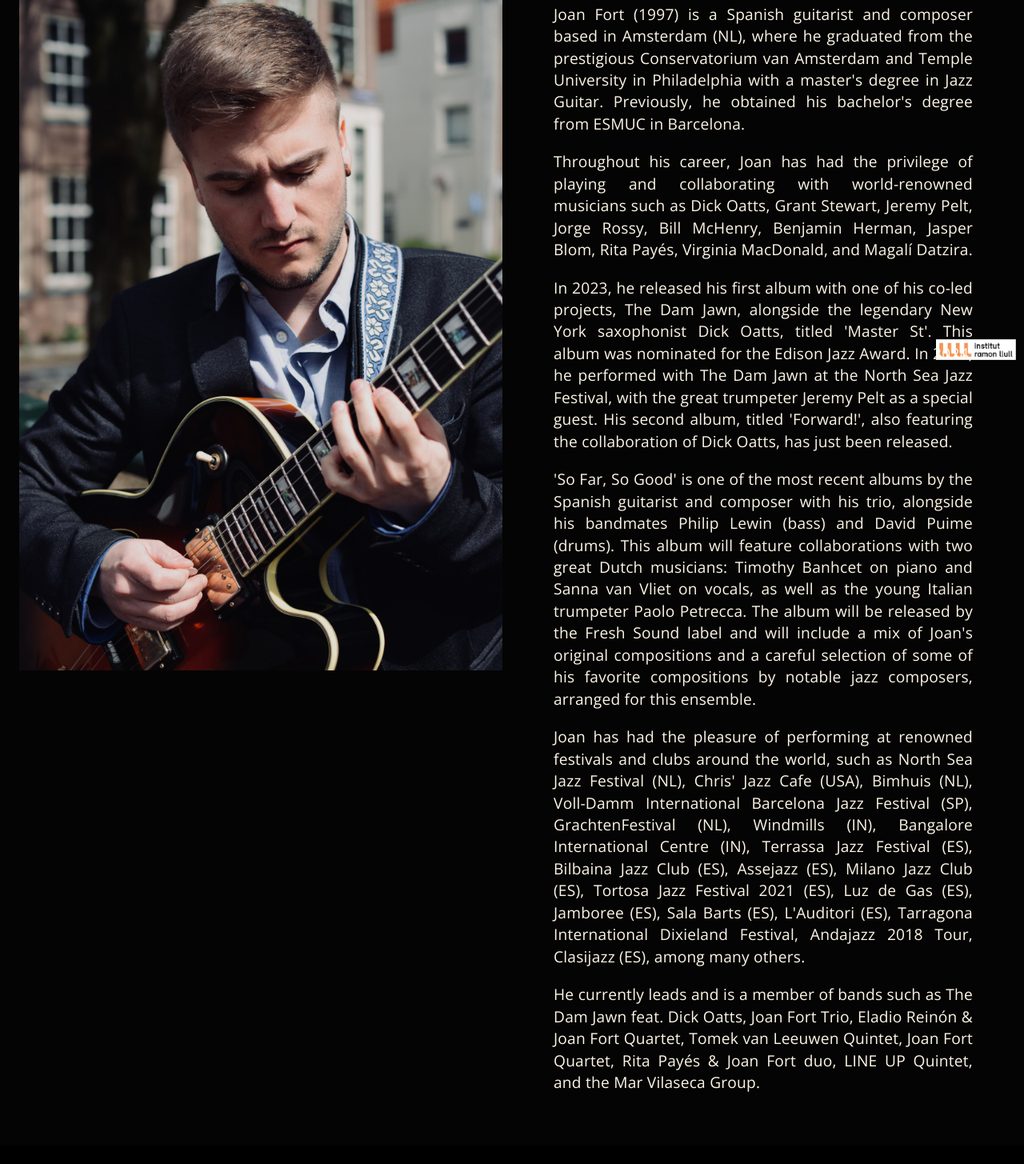
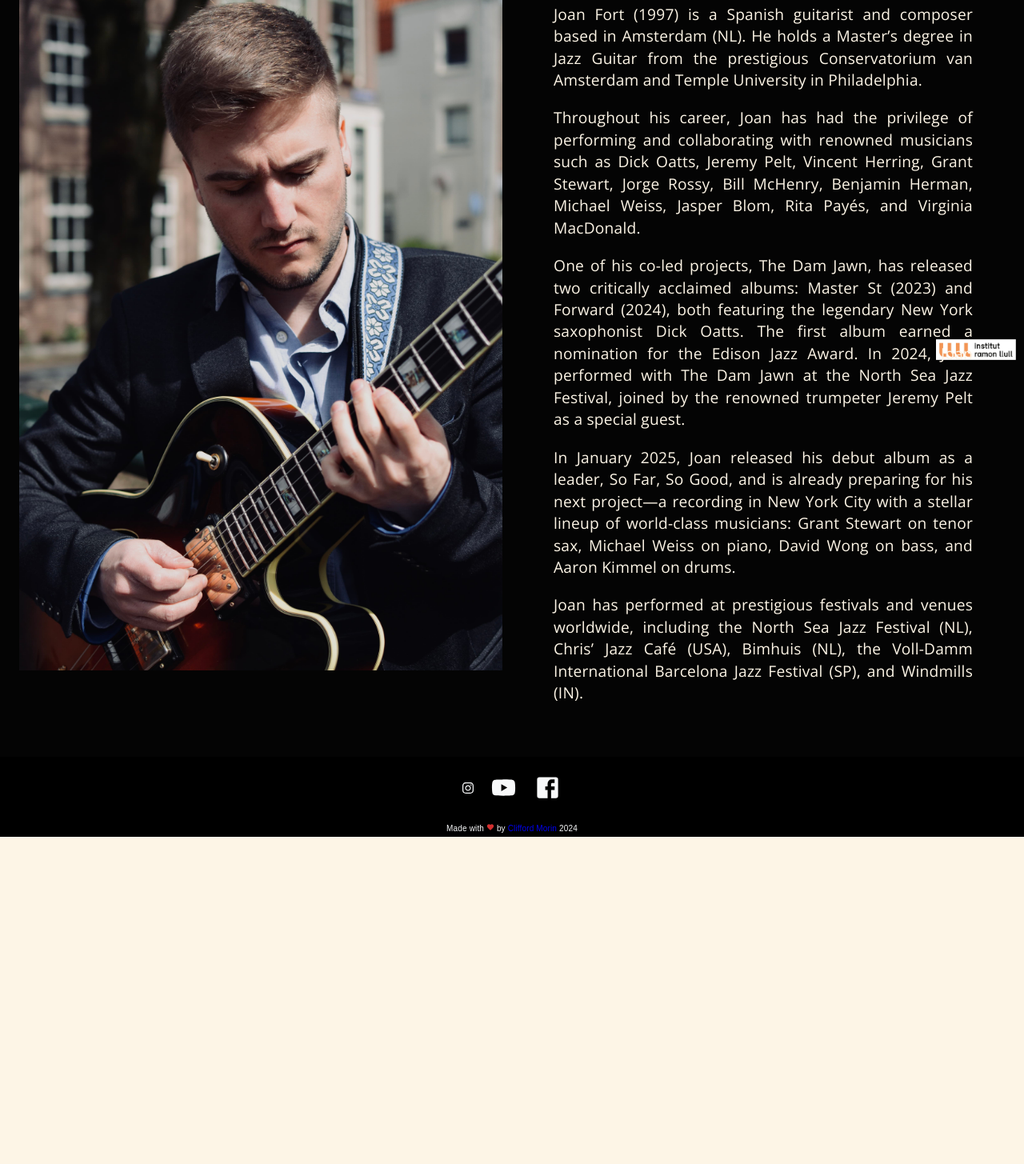
Before and after one commit to CliffordMorin/Joan-Fort-Website, a React (Create React App) app: page /bio in a window 1280 px wide. Shown: the part 340-1795 px from the top of the page at 80% size. After the commit the page ends 1386 px from the top, so only its background shows below. Built offline with nearby package versions, Linux system fonts and the light colour scheme; no server answers.

Commit message:
added new bio

```diff
--- a/src/components/Bio/Bio.js
+++ b/src/components/Bio/Bio.js
@@ -190,7 +190,7 @@ const Bio = () => {
                   ? nl?.bio5
                   : es?.bio5}
               </Typography>
-              <Typography
+              {/* <Typography
                 variant="body2"
                 align="center"
                 className={classes.text}
@@ -203,7 +203,7 @@ const Bio = () => {
                   : language === "nl"
                   ? nl?.bio6
                   : es?.bio6}
-              </Typography>
+              </Typography> */}
               {/* <Typography
                 variant="body2"
                 align="center"
--- a/src/components/Bio/ca.json
+++ b/src/components/Bio/ca.json
@@ -1,9 +1,8 @@
 {
   "title": "Biografia",
-  "bio1": "Joan Fort (1997) és un guitarrista i compositor espanyol establert a Amsterdam (NL), on es va graduar al prestigiós Conservatorium van Amsterdam i a la Temple University de Filadèlfia amb un màster en Guitarra Jazz. Prèviament, va obtenir la seva llicenciatura a l’ESMUC de Barcelona.",
-  "bio2": "Al llarg de la seva carrera, Joan ha tingut el privilegi de tocar i col·laborar amb músics de renom mundial com Dick Oatts, Grant Stewart, Jeremy Pelt, Jorge Rossy, Bill McHenry, Benjamin Herman, Jasper Blom, Rita Payés, Virginia MacDonald i Magalí Datzira.",
-  "bio3": "El 2023 va llançar el seu primer àlbum amb un dels seus projectes co-liderats, The Dam Jawn, juntament amb el llegendari saxofonista novaiorquès Dick Oatts, titulat 'Master St'. Aquest àlbum va ser nominat als Edison Jazz Awards. El 2024, va actuar amb The Dam Jawn al North Sea Jazz Festival, amb el gran trompetista Jeremy Pelt com a convidat especial. El seu segon àlbum, titulat 'Forward!', també amb la col·laboració de Dick Oatts, acaba de ser llançat.",
-  "bio4": "'So Far, So Good' és un dels àlbums més recents del guitarrista i compositor espanyol amb el seu trio, juntament amb els seus companys de banda Philip Lewin (baix) i David Puime (bateria). Aquest àlbum comptarà amb col·laboracions de dos grans músics holandesos: Timothy Banhcet al piano i Sanna van Vliet a la veu, així com el jove trompetista italià Paolo Petrecca. L'àlbum serà publicat pel segell Fresh Sound i inclourà una barreja de composicions originals de Joan i una acurada selecció d'algunes de les seves composicions preferides de notables compositors de jazz, arranjades per a aquest conjunt.",
-  "bio5": "Joan ha tingut el plaer de tocar en festivals i clubs de renom arreu del món com North Sea Jazz Festival (NL), Chris' Jazz Cafe (EUA), Bimhuis (NL), Voll-Damm International Barcelona Jazz Festival (SP), GrachtenFestival (NL), Windmills (IN), Bangalore International Centre (IN), Festival de Jazz de Terrassa (ES), Bilbaina Jazz Club (ES), Assejazz (ES), Milano Jazz Club (ES), Festival de Jazz de Tortosa 2021 (ES), Luz de Gas (ES), Jamboree (ES), Sala Barts (ES), L'Auditori (ES), Festival Internacional de Dixieland de Tarragona, Gira Cicle Andajazz 2018, Clasijazz (ES), entre molts altres.",
-  "bio6": "Actualment lidera i és membre de bandes com The Dam Jawn feat. Dick Oatts, Joan Fort Trio, Eladio Reinón & Joan Fort Quartet, Tomek van Leeuwen Quintet, Joan Fort Quartet, Rita Payés & Joan Fort duo, LINE UP Quintet i el Mar Vilaseca Group."
+  "bio1": "Joan Fort (1997) és un guitarrista i compositor espanyol establert a Amsterdam (NL), on es va graduar al prestigiós Conservatorium van Amsterdam i la Temple University de Filadèlfia amb un màster en Guitarra Jazz.",
+  "bio2": "Al llarg de la seva trajectòria, Joan ha tingut el privilegi de tocar i col·laborar amb músics de renom mundial com Dick Oatts, Jeremy Pelt, Vincent Herring, Grant Stewart, Jorge Rossy, Bill McHenry, Benjamin Herman, Michael Weiss, Jasper Blom, Rita Payés o Virginia MacDonald.",
+  "bio3": "Un dels seus projectes co-liderats, The Dam Jawn, ja compta amb dos discos publicats: Master St (2023) i Forward (2024), amb la col·laboració especial del llegendari saxofonista novaiorquès Dick Oatts. El primer àlbum va ser nominat als Edison Jazz Awards. El 2024, The Dam Jawn va actuar al North Sea Jazz Festival, amb l’icònic trompetista Jeremy Pelt com a convidat especial.",
+  "bio4": "Al gener del 2025, es va publicar el seu primer àlbum com a líder, So Far, So Good. Actualment ja està preparant el seu pròxim projecte, gravat a Nova York amb músics de primer nivell mundial: Grant Stewart al saxo tenor, Michael Weiss al piano, David Wong al contrabaix i Aaron Kimmel a la bateria.",
+  "bio5": "Joan ha tingut el plaer de tocar en festivals i clubs de renom mundial com el North Sea Jazz Festival (NL), Chris' Jazz Cafe (EUA), Bimhuis (NL), el Voll-Damm International Barcelona Jazz Festival (ESP) o Windmills (IND)."
 }
--- a/src/components/Bio/en.json
+++ b/src/components/Bio/en.json
@@ -1,9 +1,8 @@
 {
   "title": "Biography",
-  "bio1": "Joan Fort (1997) is a Spanish guitarist and composer based in Amsterdam (NL), where he graduated from the prestigious Conservatorium van Amsterdam and Temple University in Philadelphia with a master's degree in Jazz Guitar. Previously, he obtained his bachelor's degree from ESMUC in Barcelona.",
-  "bio2": "Throughout his career, Joan has had the privilege of playing and collaborating with world-renowned musicians such as Dick Oatts, Grant Stewart, Jeremy Pelt, Jorge Rossy, Bill McHenry, Benjamin Herman, Jasper Blom, Rita Payés, Virginia MacDonald, and Magalí Datzira.",
-  "bio3": "In 2023, he released his first album with one of his co-led projects, The Dam Jawn, alongside the legendary New York saxophonist Dick Oatts, titled 'Master St'. This album was nominated for the Edison Jazz Award. In 2024, he performed with The Dam Jawn at the North Sea Jazz Festival, with the great trumpeter Jeremy Pelt as a special guest. His second album, titled 'Forward!', also featuring the collaboration of Dick Oatts, has just been released.",
-  "bio4": "'So Far, So Good' is one of the most recent albums by the Spanish guitarist and composer with his trio, alongside his bandmates Philip Lewin (bass) and David Puime (drums). This album will feature collaborations with two great Dutch musicians: Timothy Banhcet on piano and Sanna van Vliet on vocals, as well as the young Italian trumpeter Paolo Petrecca. The album will be released by the Fresh Sound label and will include a mix of Joan's original compositions and a careful selection of some of his favorite compositions by notable jazz composers, arranged for this ensemble.",
-  "bio5": "Joan has had the pleasure of performing at renowned festivals and clubs around the world, such as North Sea Jazz Festival (NL), Chris' Jazz Cafe (USA), Bimhuis (NL), Voll-Damm International Barcelona Jazz Festival (SP), GrachtenFestival (NL), Windmills (IN), Bangalore International Centre (IN), Terrassa Jazz Festival (ES), Bilbaina Jazz Club (ES), Assejazz (ES), Milano Jazz Club (ES), Tortosa Jazz Festival 2021 (ES), Luz de Gas (ES), Jamboree (ES), Sala Barts (ES), L'Auditori (ES), Tarragona International Dixieland Festival, Andajazz 2018 Tour, Clasijazz (ES), among many others.",
-  "bio6": "He currently leads and is a member of bands such as The Dam Jawn feat. Dick Oatts, Joan Fort Trio, Eladio Reinón & Joan Fort Quartet, Tomek van Leeuwen Quintet, Joan Fort Quartet, Rita Payés & Joan Fort duo, LINE UP Quintet, and the Mar Vilaseca Group."
+  "bio1": "Joan Fort (1997) is a Spanish guitarist and composer based in Amsterdam (NL). He holds a Master’s degree in Jazz Guitar from the prestigious Conservatorium van Amsterdam and Temple University in Philadelphia.",
+  "bio2": "Throughout his career, Joan has had the privilege of performing and collaborating with renowned musicians such as Dick Oatts, Jeremy Pelt, Vincent Herring, Grant Stewart, Jorge Rossy, Bill McHenry, Benjamin Herman, Michael Weiss, Jasper Blom, Rita Payés, and Virginia MacDonald.",
+  "bio3": "One of his co-led projects, The Dam Jawn, has released two critically acclaimed albums: Master St (2023) and Forward (2024), both featuring the legendary New York saxophonist Dick Oatts. The first album earned a nomination for the Edison Jazz Award. In 2024, Joan performed with The Dam Jawn at the North Sea Jazz Festival, joined by the renowned trumpeter Jeremy Pelt as a special guest.",
+  "bio4": "In January 2025, Joan released his debut album as a leader, So Far, So Good, and is already preparing for his next project—a recording in New York City with a stellar lineup of world-class musicians: Grant Stewart on tenor sax, Michael Weiss on piano, David Wong on bass, and Aaron Kimmel on drums.",
+  "bio5": "Joan has performed at prestigious festivals and venues worldwide, including the North Sea Jazz Festival (NL), Chris’ Jazz Café (USA), Bimhuis (NL), the Voll-Damm International Barcelona Jazz Festival (SP), and Windmills (IN)."
 }
--- a/src/components/Bio/es.json
+++ b/src/components/Bio/es.json
@@ -1,9 +1,8 @@
 {
   "title": "Biografía",
-  "bio1": "Joan Fort (1997) es un guitarrista y compositor español afincado en Ámsterdam (NL), donde se graduó en el prestigioso Conservatorium van Amsterdam y la Temple University de Filadelfia con un máster en Guitarra Jazz. Previamente, obtuvo su licenciatura en la ESMUC de Barcelona.",
-  "bio2": "A lo largo de su carrera, Joan ha tenido el privilegio de tocar y colaborar con músicos de renombre mundial como Dick Oatts, Grant Stewart, Jeremy Pelt, Jorge Rossy, Bill McHenry, Benjamin Herman, Jasper Blom, Rita Payés, Virginia MacDonald y Magalí Datzira.",
-  "bio3": "En 2023 lanzó su primer álbum con uno de sus proyectos co-liderados, The Dam Jawn, junto al legendario saxofonista neoyorquino Dick Oatts, titulado 'Master St'. Este álbum fue nominado al Edison Jazz Award. En 2024, actuó con The Dam Jawn en el North Sea Jazz Festival, con el gran trompetista Jeremy Pelt como invitado especial. Su segundo álbum, titulado 'Forward!', también con la colaboración de Dick Oatts, acaba de ser lanzado.",
-  "bio4": "'So Far, So Good' es uno de los álbumes más recientes del guitarrista y compositor español con su trío, junto con sus compañeros de banda Philip Lewin (bajo) y David Puime (batería). Este álbum contará con colaboraciones de dos grandes músicos holandeses: Timothy Banhcet al piano y Sanna van Vliet a la voz, así como el joven trompetista italiano Paolo Petrecca. El álbum será publicado por el sello Fresh Sound e incluirá una mezcla de composiciones originales de Joan y una cuidadosa selección de algunas de sus composiciones favoritas de notables compositores de jazz, arregladas para este conjunto.",
-  "bio5": "Joan ha tenido el placer de tocar en festivales y clubes de renombre alrededor del mundo como North Sea Jazz Festival (NL), Chris' Jazz Cafe (EE.UU.), Bimhuis (NL), Voll-Damm International Barcelona Jazz Festival (SP), GrachtenFestival ( NL), Windmills (IN), Bangalore International Centre (IN), Festival de Jazz de Terrassa (ES), Bilbaina Jazz Club (ES), Assejazz (ES), Milano Jazz Club (ES), Festival de Jazz de Tortosa 2021 ( ES), Luz de Gas (ES), Jamboree (ES), Sala Barts (ES), L'Auditori (ES), Festival Internacional de Dixieland de Tarragona, Gira Ciclo Andajazz 2018, Clasijazz (ES), entre muchos otros.",
-  "bio6": "Actualmente lidera y es miembro de bandas como The Dam Jawn feat. Dick Oatts, Joan Fort Trio, Eladio Reinón & Joan Fort Quartet, Tomek van Leeuwen Quintet, Joan Fort Quartet, Rita Payés & Joan Fort duo, LINE UP Quintet y el Mar Vilaseca Group."
+  "bio1": "Joan Fort (1997) es un guitarrista y compositor español afincado en Ámsterdam (NL), donde se graduó en el prestigioso Conservatorium van Amsterdam y la Temple University de Filadelfia con un máster en Guitarra Jazz.",
+  "bio2": "A lo largo de su carrera, Joan ha tenido el privilegio de tocar y colaborar con músicos de renombre mundial como Dick Oatts, Jeremy Pelt, Vincent Herring, Grant Stewart, Jorge Rossy, Bill McHenry, Benjamin Herman, Michael Weiss, Jasper Blom, Rita Payés o Virginia MacDonald.",
+  "bio3": "Uno de sus proyectos co-liderados, The Dam Jawn ya cuenta con dos discos publicados: 'Master St' (2023) y ‘Forward’ (2024), ambos con la  colaboración especial del legendario saxofonista neoyorquino Dick Oatts. El primer álbum fue nominado al Edison Jazz Award. En 2024, The Dam Jawn actuó en el North Sea Jazz Festival, con el icónico trompetista Jeremy Pelt como invitado especial.",
+  "bio4": "Su primer álbum como líder, ‘So Far, So Good’ (2025) se lanzó este Enero, y en camino está su próximo disco grabado en Nova York con músicos de primer calibre mundial: Grant Stewart al saxo tenor, Michael Weiss al piano, David Wong al contrabajo y Aaron Kimmel a la batería.",
+  "bio5": "Joan ha tenido el placer de tocar en festivales y clubes de renombre mundial como el North Sea Jazz Festival (NL), Chris' Jazz Cafe (EEUU), Bimhuis (NL), Voll-Damm International Barcelona Jazz Festival (SP) o Windmills (IN)."
 }
```
Also changed, not shown: src/components/Bio/nl.json (+5 -6 lines).
